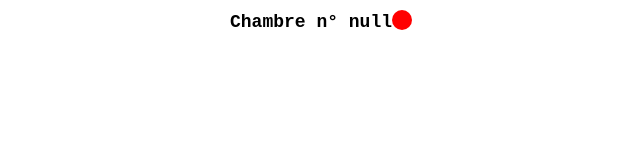
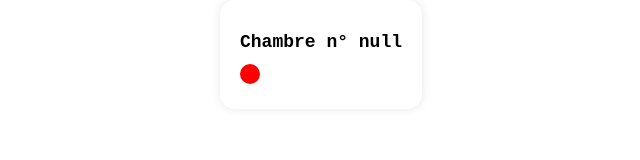
Before and after one commit to Hackaton-InnSight/room-availabality, a plain HTML site: page index.html in a window 1280 px wide. Shown: the whole page, without its empty margins (319-959 px from the left). Drawn offline with Linux system fonts and the light colour scheme.

Commit message:
style: css

```diff
--- a/index.html
+++ b/index.html
@@ -18,8 +18,6 @@
             padding: 20px;
             border-radius: 15px;
             box-shadow: 0 0 10px rgba(0, 0, 0, 0.1);
-            width: 80%;
-            max-width: 600px;
         }
         .circle {
             width: 20px;
@@ -39,8 +37,10 @@
     </style>
 </head>
 <body>
-    <h1 id="room">Chambre n°</h1>
-    <div id="status"> <span class="circle"></span></div>
+	<div class="container">
+		<h1 id="room">Chambre n°</h1>
+		<div id="status"> <span class="circle"></span></div>
+	</div>
 
     <script>
         // Fonction pour récupérer les paramètres de l'URL
@@ -55,7 +55,7 @@
         var isAvailable = getQueryParam('isAvailable') === 'true'; // Convertit la chaîne en booléen
 
         // Met à jour le contenu de la page
-        document.getElementById('room').innerText = 'Chambre n° ' + roomId;
+        document.getElementById('room').innerText = 'Chambre n° ' + roomId + ' ';
         var statusElement = document.getElementById('status').firstElementChild;
         if (isAvailable) {
             statusElement.classList.add('available');
```
